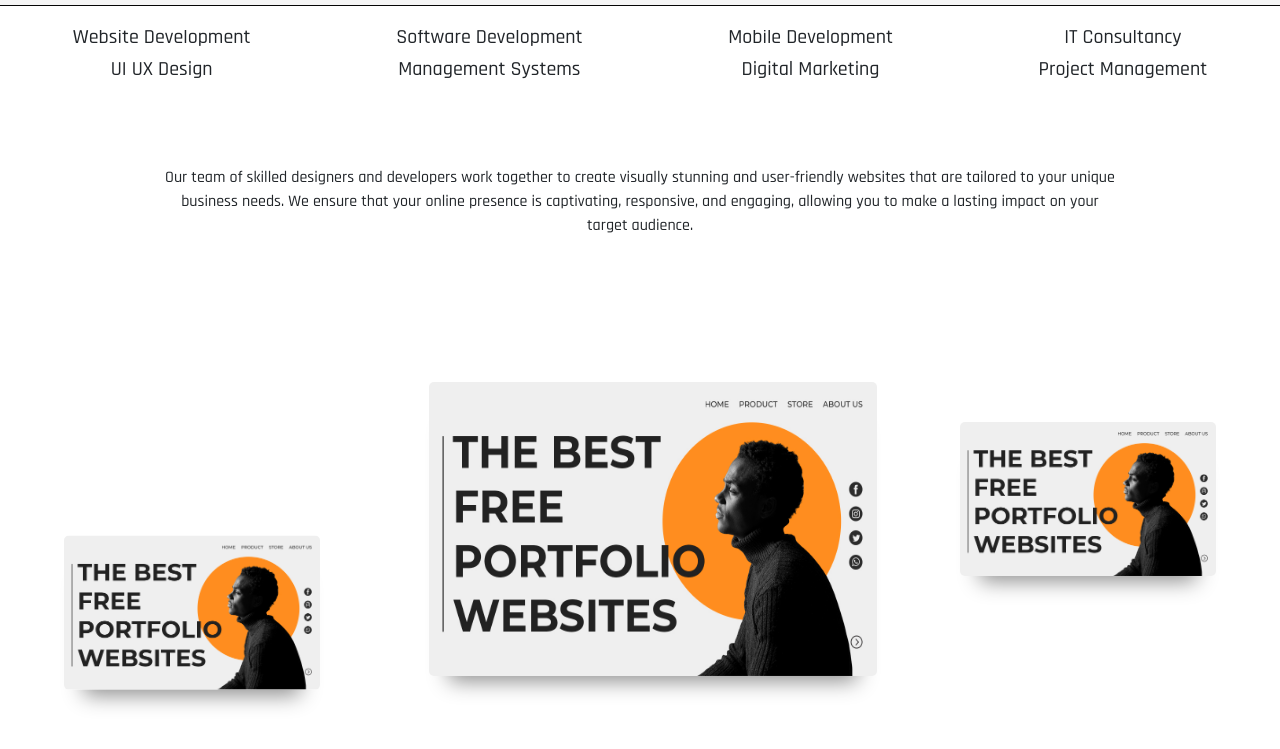
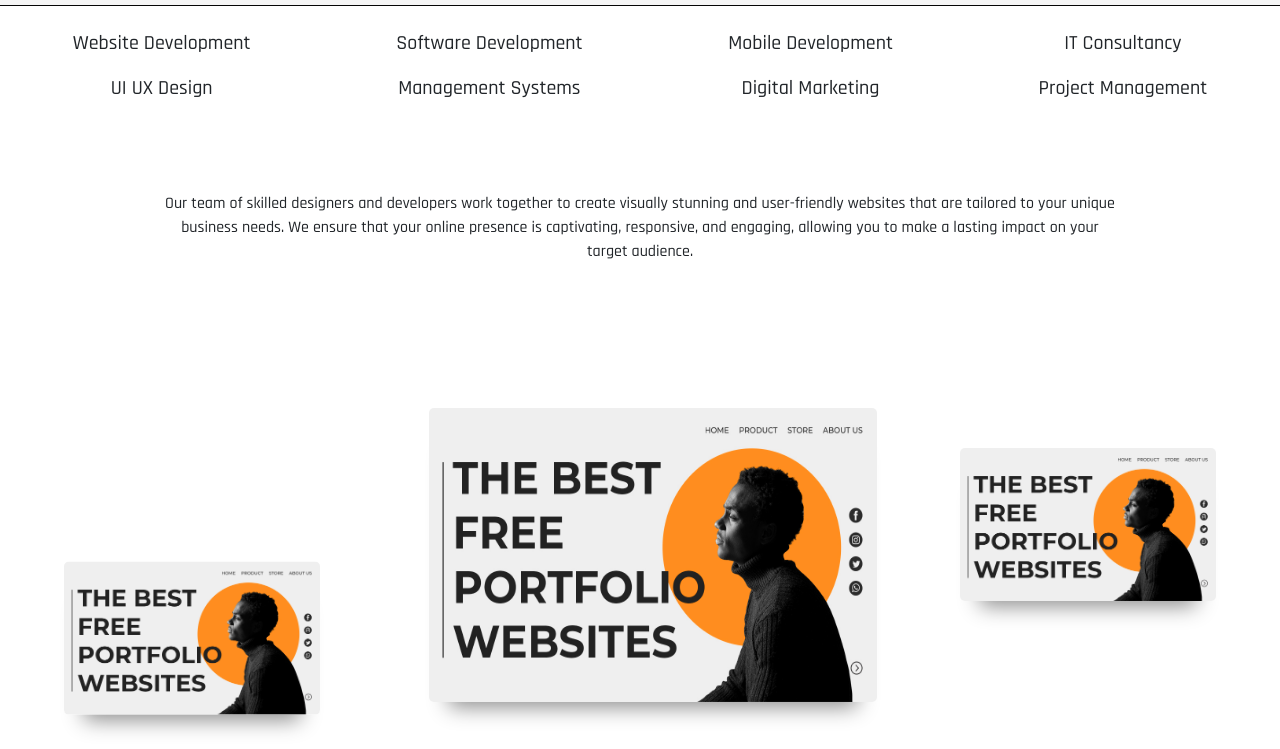
Before and after one commit to mohit1523/Creat8, a plain HTML site: page service.html in a window 1280 px wide. Shown: the part 51-800 px from the top of the page. Drawn offline with nearby package versions, Linux system fonts and the light colour scheme; files whose address does not match are found by name; a web font is replaced by a local one.

Commit message:
service.css

```diff
--- a/service.css
+++ b/service.css
@@ -62,7 +62,7 @@ span {
     margin: auto;
     display: grid;
     max-width: 100%;
-    height: 5vw;
+    height: 7vw;
     grid-template-rows: auto auto;
     grid-template-columns: auto auto auto auto;
     align-items: center;
```
